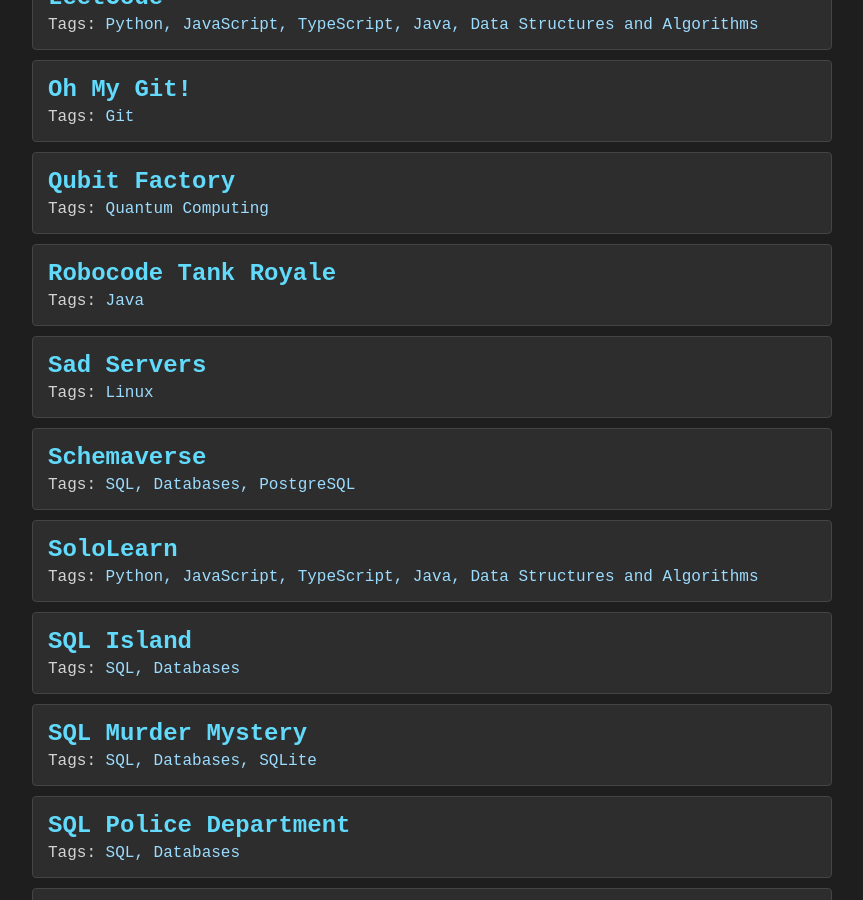
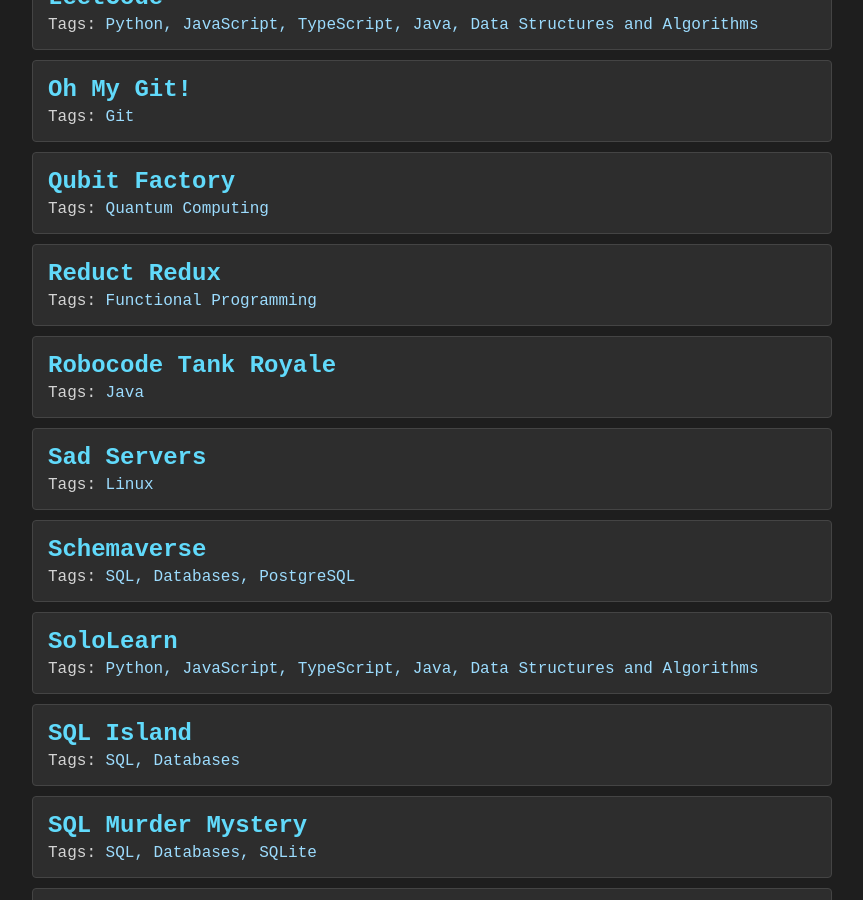
Before and after one commit to zoli90/GamifiedProgramming, a Jekyll site: the page built from index.html, in a window 1280 px wide and 900 px high, scrolled down 1756 px. Shown: the whole window, without its empty margins (208-1071 px from the left). Built offline with Jekyll 4.4.1, drawn with Linux system fonts in a browser that asks for light colours.

Commit message:
New titles

```diff
--- a/_data/tutorials.yml
+++ b/_data/tutorials.yml
@@ -58,6 +58,9 @@
 - name: "Qubit Factory"
   url: "https://qubitfactory.io/"
   tags: ["Quantum Computing"]
+- name: "Reduct Redux"
+  url: "https://reduct-game.github.io/play/"
+  tags: ["Functional Programming"]
 - name: "Robocode Tank Royale"
   url: "https://github.com/robocode-dev/tank-royale"
   tags: ["Java"]
```
